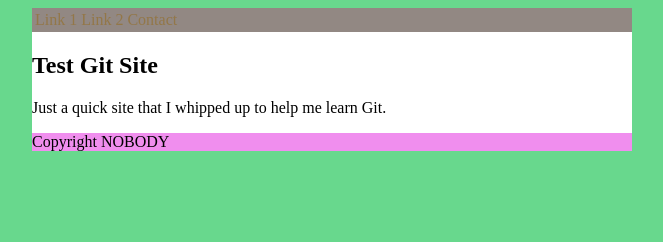
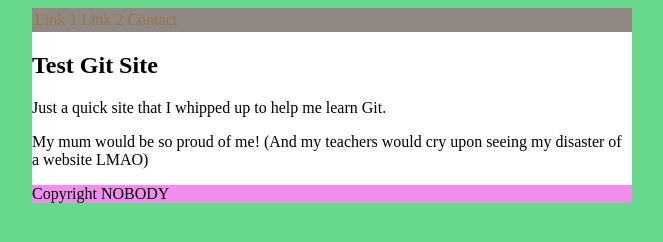
Before and after one commit to shdwkits/test_website, a plain HTML site: page index.html in a window 1280 px wide. Shown: the whole page, without its empty margins (316-979 px from the left). Drawn offline with Linux system fonts and the light colour scheme.

Commit message:
Add paragraph to index.html

```diff
--- a/index.html
+++ b/index.html
@@ -21,6 +21,7 @@
 			<section>
 				<h1>Test Git Site</h1>
 				<p>Just a quick site that I whipped up to help me learn Git.</p>
+				<p>My mum would be so proud of me! (And my teachers would cry upon seeing my disaster of a website LMAO)</p>
 			</section>
 
 			<footer>Copyright NOBODY</footer>
```
